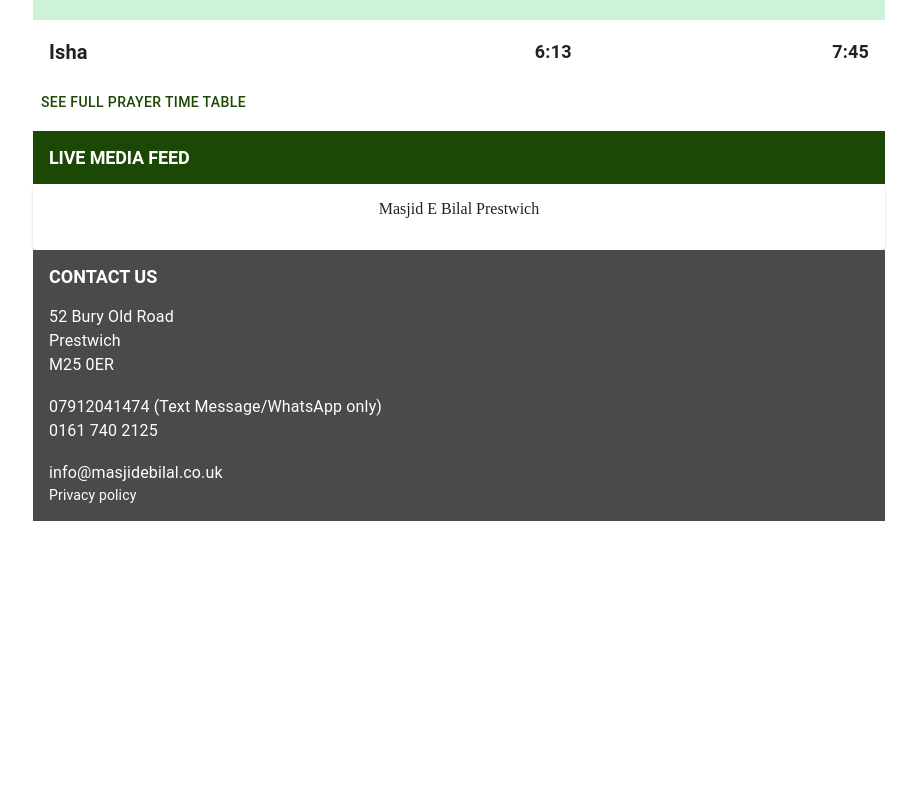
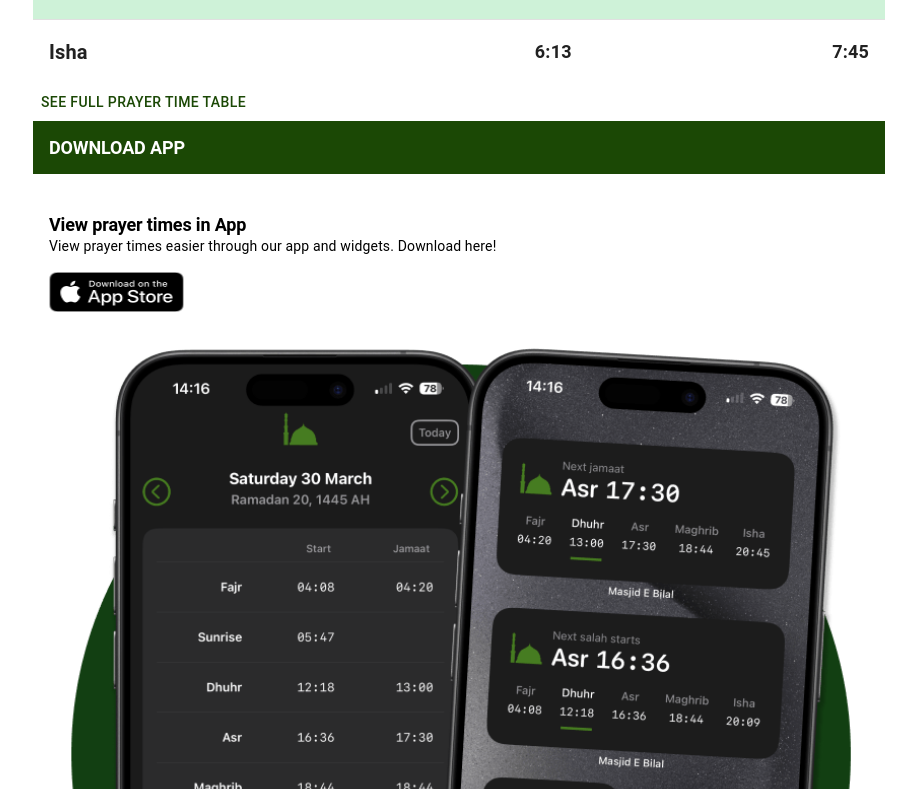
Before and after one commit to adam-ali/masjid-bilal, a Next.js app: page / in a window 1280 px wide. Shown: the part 891-1680 px from the top of the page, without its empty margins (181-1098 px from the left). Before the commit the page ends 1412 px from the top, so only its background shows below. Built offline with nearby package versions, Linux system fonts and the light colour scheme.

Commit message:
feat: add download app image

```diff
--- /dev/null
+++ b/components/Home/DownloadApp/DownloadApp.tsx
@@ -0,0 +1,43 @@
+import { Link, Typography } from '@mui/material'
+import { Box } from '@mui/system'
+import React from 'react'
+import Image from 'next/image'
+
+export default function DownloadApp() {
+  return (
+    <>
+      <Box sx={{ bgcolor: 'secondary.main', mt: '0px', p: '16px' }}>
+        <Typography color={'white'} variant="h2">
+          DOWNLOAD APP
+        </Typography>
+      </Box>
+      <Box
+        sx={{
+          p: '16px',
+          display: 'flex',
+          flexDirection: 'column',
+          justifyContent: 'flex-start',
+          alignItems: 'flex-start',
+        }}
+        my={3}
+      >
+        <Typography variant="h2">View prayer times in App</Typography>
+        <Typography variant="body2">View prayer times easier through our app and widgets. Download here!</Typography>
+
+        <Link href="https://apps.apple.com/gb/app/masjid-e-bilal/id6479962497" target="_blank">
+          <Image src="/download_store.png" width={135} height={40} className="my-4" alt="Picture of the author" />
+        </Link>
+
+        <Image
+          src="/app_download.png"
+          className="self-center"
+          width={230}
+          height={208}
+          sizes="(min-width: 768px) 80px, 60px"
+          layout="responsive"
+          alt="Picture of the author"
+        />
+      </Box>
+    </>
+  )
+}
--- a/components/Home/SalahTimes/SalahTimes.tsx
+++ b/components/Home/SalahTimes/SalahTimes.tsx
@@ -8,7 +8,6 @@
 // import TimeTable from '../../../data/Timetable.json'
 
 import { useRouter } from 'next/router'
-type Props = {}
 
 let today = new Date()
 
@@ -50,7 +49,7 @@
   { salah: 'Isha', start: todaysData?.Isha, jamaat: todaysData?.ishaJamaat },
 ]
 
-const SalahTimes = (props: Props) => {
+const SalahTimes = () => {
   const router = useRouter()
 
   const StyledTableRow = styled(TableRow)(({ theme }) => ({
--- a/pages/index.tsx
+++ b/pages/index.tsx
@@ -2,13 +2,15 @@
 import LiveMediaFeed from '../components/Home/LiveMediaFeed/LiveMediaFeed'
 import SalahTimes from '../components/Home/SalahTimes/SalahTimes'
 import React from 'react'
+import DownloadApp from '../components/Home/DownloadApp/DownloadApp'
 
-function App(props: {}) {
+function App() {
   return (
     <>
       <div className="app">
         <Hero />
         <SalahTimes />
+        <DownloadApp />
         <LiveMediaFeed />
       </div>
     </>
```
Also changed, not shown: components/Home/LiveMediaFeed/LiveMediaFeed.tsx (+2 -15 lines), public/app_download.png (added), public/download_store.png (added).
